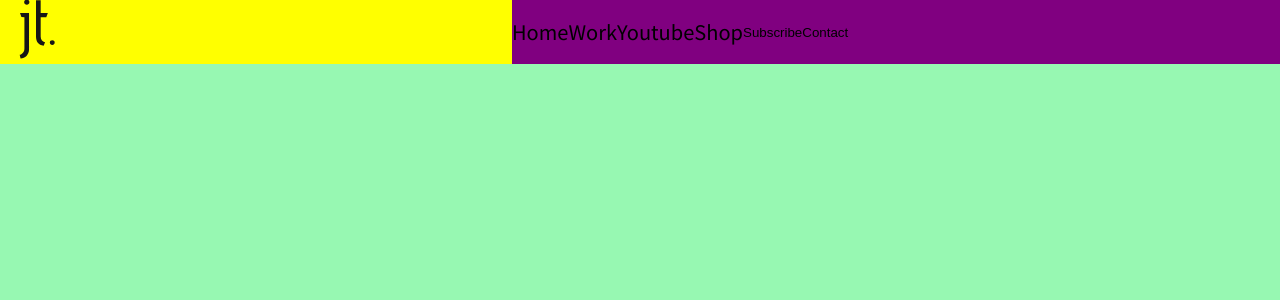
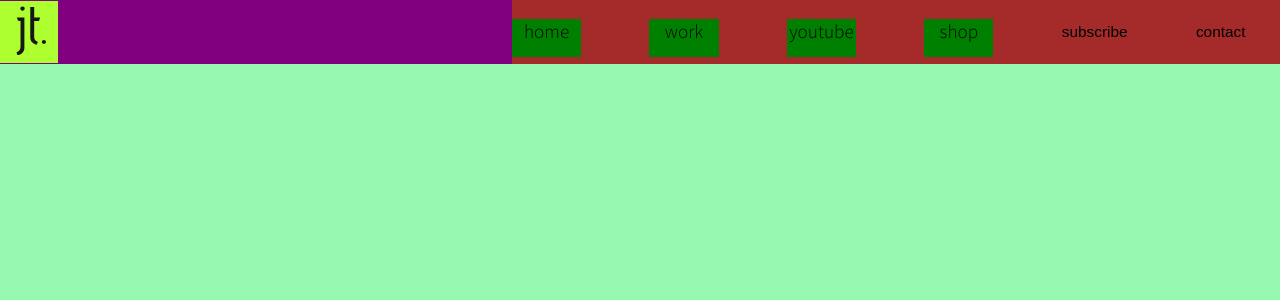
Before and after one commit to julendiaz/julen-tech-portfolio, a React (Create React App) app: page / in a window 1280 px wide. Shown: the top 300 px of the page. Built offline with nearby package versions, Linux system fonts and the light colour scheme.

Commit message:
Structure the whole navbar with flex

```diff
--- a/src/components/Navbar.js
+++ b/src/components/Navbar.js
@@ -3,17 +3,17 @@ import React from "react";
 export const Navbar = (props) => {
   return (
     <div className="Navbar">
-      <div>
-        <img className="logo" src={window.location.origin + '/assets/tech-logo.svg'} alt="Julen Tech Logo"></img>
-      </div>
       <nav className="nav">
+        <div className="main-logo-container">
+          <img className="main-logo" src={window.location.origin + '/assets/tech-logo.svg'} alt="Julen Tech Logo"></img>
+        </div>
         <ul className="nav__nav-container">
-          <li className="nav__link"><a href="#">Home</a></li>
-          <li className="nav__link"><a href="#">Work</a></li>
-          <li className="nav__link"><a href="#">Youtube</a></li>
-          <li className="nav__link"><a href="#">Shop</a></li>
-          <button className="nav__button">Subscribe</button>
-          <button className="nav__button">Contact</button>
+          <li className="nav__link"><a href="#">home</a></li>
+          <li className="nav__link"><a href="#">work</a></li>
+          <li className="nav__link"><a href="#">youtube</a></li>
+          <li className="nav__link"><a href="#">shop</a></li>
+          <button className="nav__button">subscribe</button>
+          <button className="nav__button">contact</button>
         </ul>
       </nav>
     </div>
--- a/src/css/style.css
+++ b/src/css/style.css
@@ -59,15 +59,44 @@ ul {
   align-items: center;
   justify-content: space-between;
   background-color: purple;
-  width: 60%;
+  width: 100%;
   height: 100%;
+  font-size: 0.6em;
 }
 .nav__nav-container {
   display: flex;
   flex-direction: 0;
   align-items: center;
   justify-content: space-between;
+  background-color: brown;
+  width: 60%;
+  height: 100%;
+  padding-right: 1.8em;
 }
 .nav__link {
-  font-size: 0.7em;
+  text-align: center;
+  font-weight: 300;
+  height: 2em;
+  width: 3.6em;
+  background-color: green;
+  margin-top: 0.6em;
+}
+.nav__link:hover {
+  border-bottom: 3px solid #161616;
+  border-spacing: 20px;
+  font-weight: 600;
+}
+.nav__button {
+  font-size: 0.8em;
+  font-weight: 400;
+}
+
+.main-logo-container {
+  background-color: greenyellow;
+  width: 3em;
+}
+
+.main-logo {
+  width: 100%;
+  height: 100%;
 }/*# sourceMappingURL=style.css.map */
--- a/src/sass/4_modules/_main-logo.scss
+++ b/src/sass/4_modules/_main-logo.scss
@@ -0,0 +1,13 @@
+@use "../1_base/colors" as *;
+@use "../2_utils/mixins" as *;
+@use "../2_utils/functions" as *;
+
+.main-logo-container {
+  background-color: greenyellow;
+  width: 3em;
+}
+
+.main-logo {
+  width: 100%;
+  height: 100%;
+}
--- a/src/sass/4_modules/_navbar.scss
+++ b/src/sass/4_modules/_navbar.scss
@@ -12,13 +12,34 @@
 .nav {
   @include flex(0, center, space-between);
   background-color: purple;
-  width: 60%;
+  width: 100%;
   height: 100%;
+  font-size: size(navlinks);
+
   &__nav-container {
     @include flex(0, center, space-between);
+    background-color: brown;
+    width: 60%;
+    height: 100%;
+    padding-right: 1.8em;
   }
 
   &__link {
-    font-size: 0.7em;
+    text-align: center;
+    font-weight: weight(light);
+    height: 2em;
+    width: 3.6em;
+    background-color: green;
+    margin-top: 0.6em;
+    &:hover {
+      border-bottom: 3px solid $black_800;
+      border-spacing: 20px;
+      font-weight: weight(medium);
+    }
+  }
+
+  &__button {
+    font-size: 0.8em;
+    font-weight: weight(regular);
   }
 }
```
Also changed, not shown: src/sass/2_utils/_functions.scss (+7 -0 lines), 1 other file (tests, documents, lock files or other folders).
